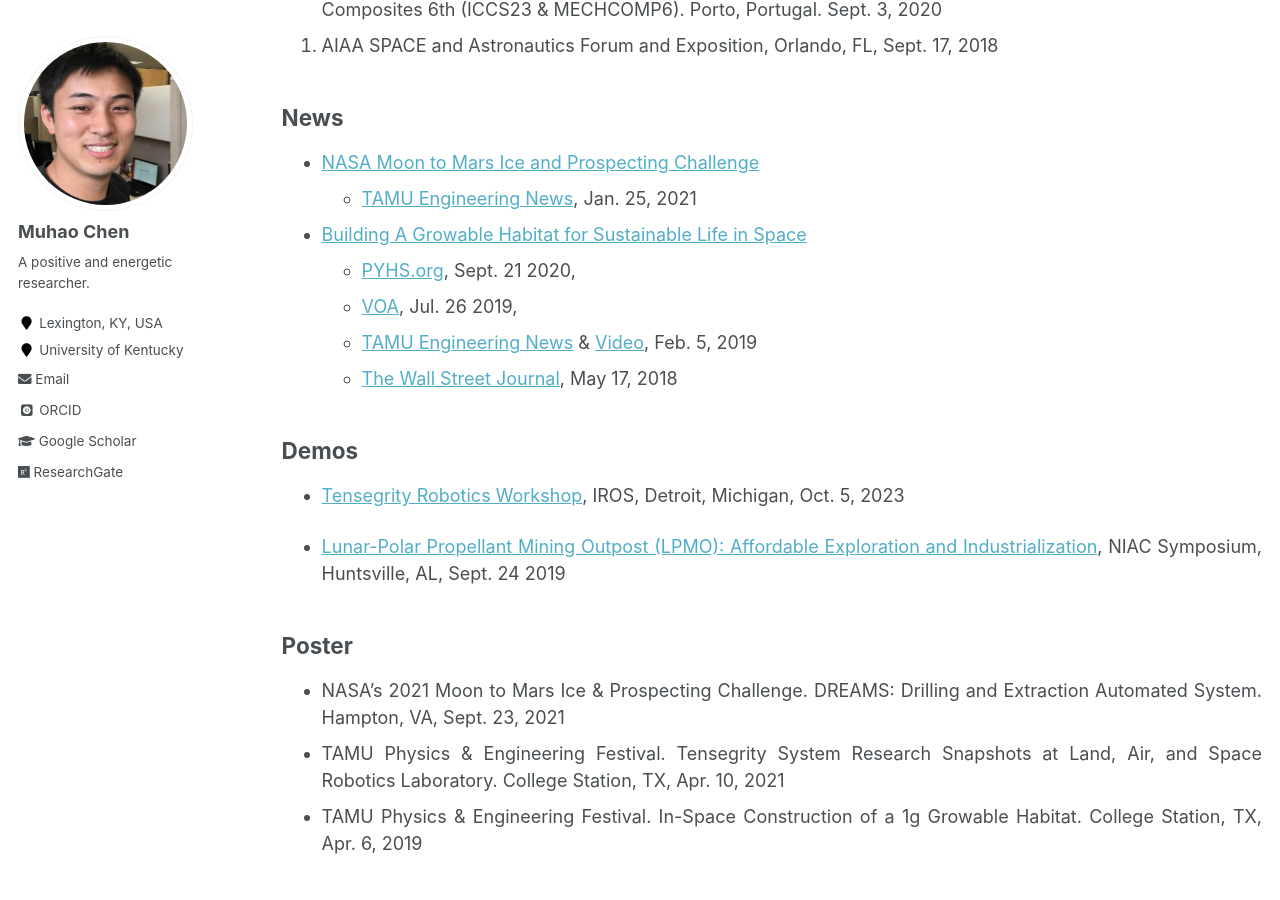
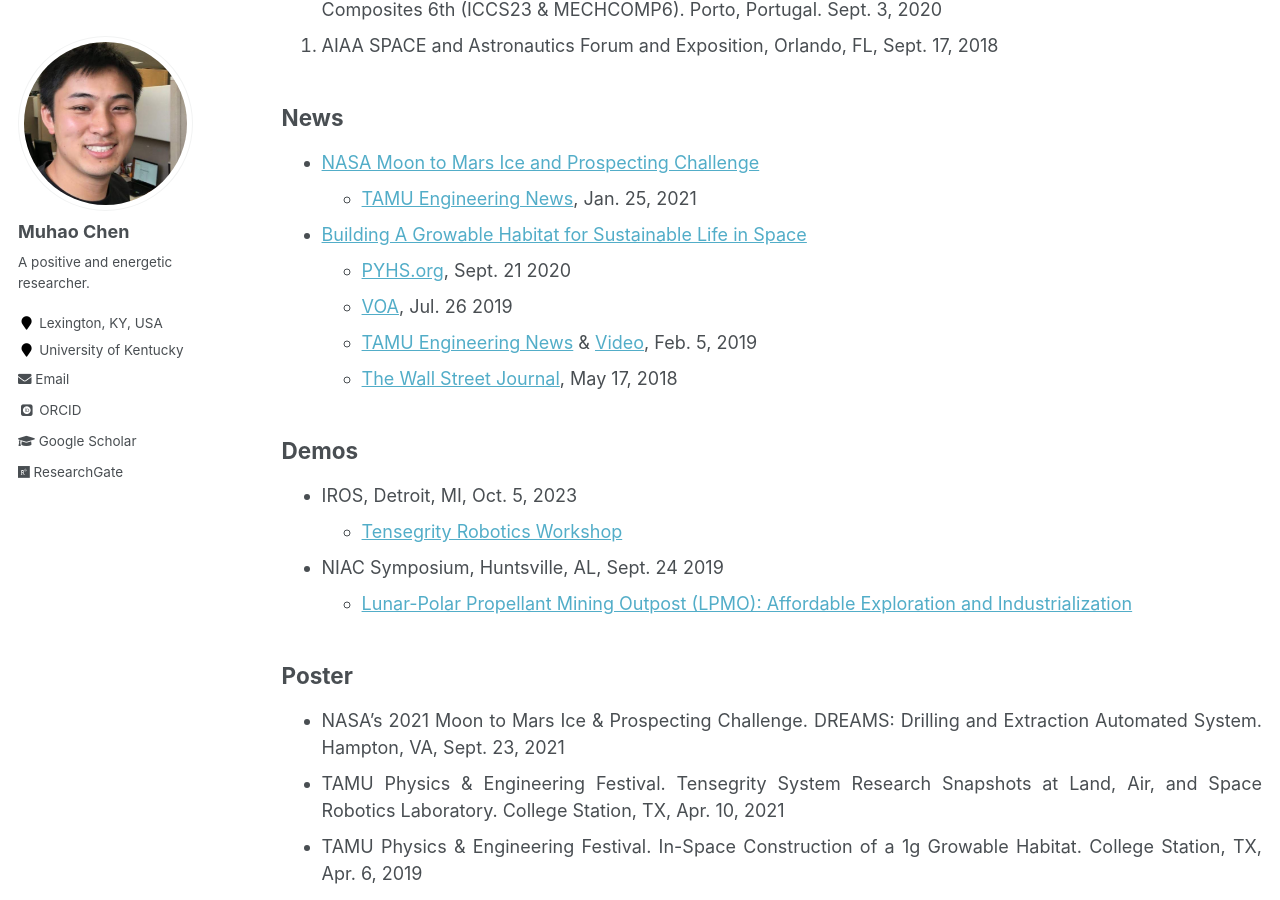
Before and after one commit to Muhao-Chen/muhao-chen.github.io, a Jekyll site: the page built from _pages/professional-activities.md, in a window 1280 px wide and 900 px high, scrolled down 1284 px. Built offline with Jekyll 4.4.1, drawn with Linux system fonts in a browser that asks for light colours; some web fonts are replaced.

Commit message:
Update professional-activities.md

```diff
--- a/_pages/professional-activities.md
+++ b/_pages/professional-activities.md
@@ -45,20 +45,21 @@ toc_max_header: 1
       <!-- * Event Participants: Eduardo Gildin, Robert E. Skelton, George Moridis, Sam Noynaert. Mohamed S. Khaled, Muhao Chen, Enrique Z. Losoya. Srivignesh Srinivasan, Alkassoum Toure, Luis Rodriguez, Ayodeji A. Adeniran, Le Linh, Uthej Vattipalli, Thomas J. Lopez. Jessica Ezemba, Emily Kincaid, and Teresa Valdez -->
 
 - [Building A Growable Habitat for Sustainable Life in Space](https://catalog.data.gov/dataset/tensegrity-approaches-to-in-space-construction-of-a-1g-growable-habitat)
-    - [PYHS.org](https://phys.org/news/2020-09-space-habitat-artificial-gravity-enlarged.html), Sept. 21 2020,
-    - [VOA](https://www.voanews.com/a/science-health_futuristic-space-habitat-solves-problems-human-space-travel/6172519.html), Jul. 26 2019,
+    - [PYHS.org](https://phys.org/news/2020-09-space-habitat-artificial-gravity-enlarged.html), Sept. 21 2020
+    - [VOA](https://www.voanews.com/a/science-health_futuristic-space-habitat-solves-problems-human-space-travel/6172519.html), Jul. 26 2019
     - [TAMU Engineering News](https://engineering.tamu.edu/news/2019/02/building-a-growable-habitat-for-sustainable-life-in-space.html) & [Video](https://youtu.be/3573t1r9XRA), Feb. 5, 2019
     - [The Wall Street Journal](https://www.wsj.com/articles/space-village-one-a-vision-for-life-beyond-earth-1526567016), May 17, 2018
       <!-- * Event participants: Robert E. Skelton, Manoranjan Majji. Muhao Chen, Raman Goyal, Joel Sercel, Jane Shevtsov, and Anthony Longman -->
 
 
-
 ## Demos
-- [Tensegrity Robotics Workshop](https://www.eng.yale.edu/faboratory/tensegrityworkshop/), IROS, Detroit, Michigan, Oct. 5, 2023
+- IROS, Detroit, MI, Oct. 5, 2023
+  - [Tensegrity Robotics Workshop](https://www.eng.yale.edu/faboratory/tensegrityworkshop/)
     <!-- - Tensegrity Actuated Origami Systems for Deployable Aerospace Structures
         * Event Participants: Idris Hussain, Muhao Chen, David Capps, Manoranjan Majji -->
 
-- [Lunar-Polar Propellant Mining Outpost (LPMO): Affordable Exploration and Industrialization](https://www.nasa.gov/directorates/spacetech/niac/2019_Phase_I_Phase_II/Lunar_Polar_Propellant_Mining_Outpost/), NIAC Symposium, Huntsville, AL, Sept. 24 2019
+- NIAC Symposium, Huntsville, AL, Sept. 24 2019
+  - [Lunar-Polar Propellant Mining Outpost (LPMO): Affordable Exploration and Industrialization](https://www.nasa.gov/directorates/spacetech/niac/2019_Phase_I_Phase_II/Lunar_Polar_Propellant_Mining_Outpost/)
       <!-- * Event participants: Joel Sercel, Manoranjan Majji, Muhao Chen, Ali H. Khowaja -->
 
  <!-- and [Video](https://www.youtube.com/watch?v=Pu_aOUtN2wY&ab_channel=LuisRodriguez),-->
```
